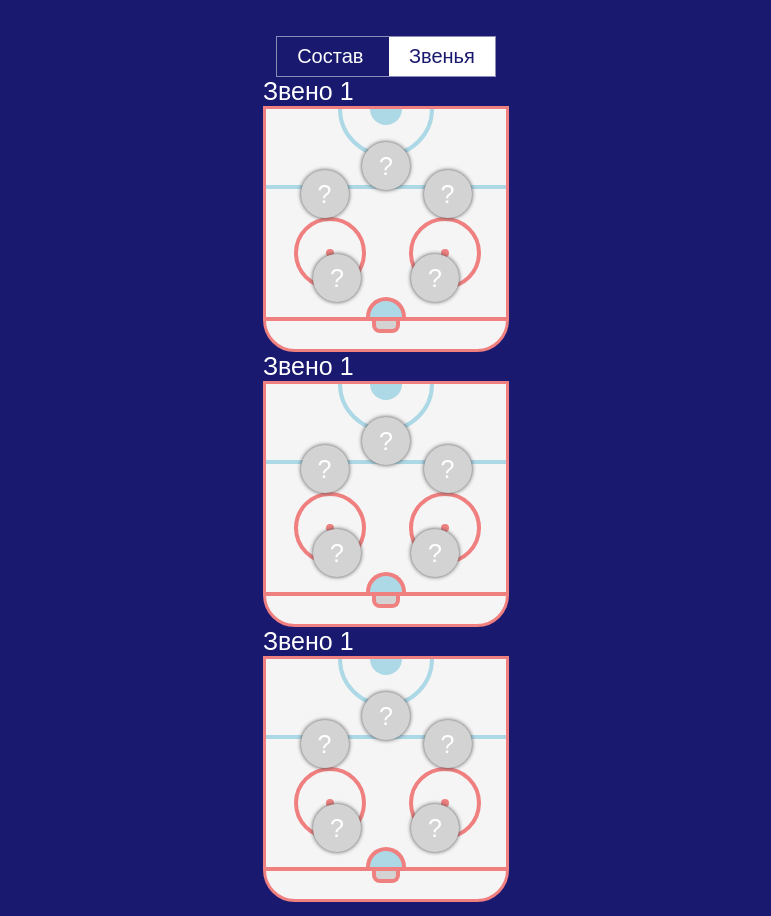
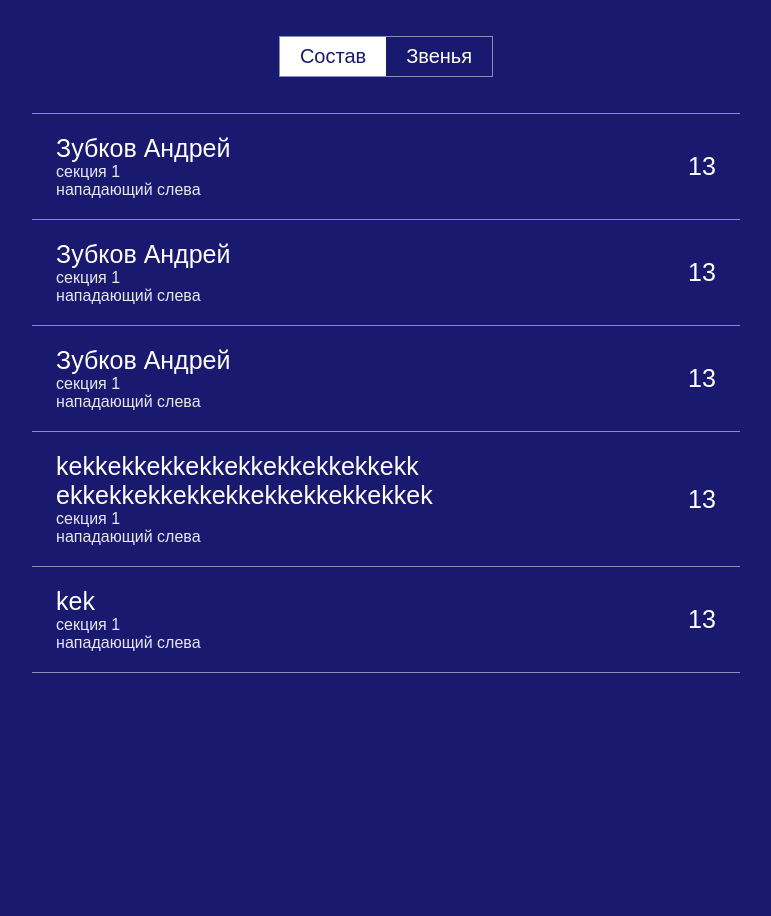
Before and after one commit to crueltycute/hockey-app, a plain HTML site: page index.html in a window 1280 px wide. Shown: the whole page, without its empty margins (254-1025 px from the left). After the commit the page ends 800 px from the top, so only its background shows below. Drawn offline with Linux system fonts and the light colour scheme.

Commit message:
model almost finished

```diff
--- a/index.html
+++ b/index.html
@@ -68,43 +68,68 @@
     </section>
     <header>
         <div class="tabs">
-            <div class="tab">Состав</div>
-            <div class="tab tab__focused">Звенья</div>
+            <div class="tab tab__focused">Состав</div>
+            <div class="tab">Звенья</div>
         </div>
     </header>
-    <section id="tab-players" class="hidden">
+    <section id="tab-players">
         <div class="players">
             <div class="player">
-                <div class="player__name">Гардт Андрей</div>
+                <div class="inline">
+                    <div class="player__name">Зубков Андрей</div>
                     <div class="player__section">секция 1</div>
                     <div class="player__position">нападающий слева</div>
                 </div>
+                <div class="inline">
+                    <div class="player__number">13</div>
+                </div>
+            </div>
             <div class="player">
-                <div class="player__name">Гардт Андрей</div>
+                <div class="inline">
+                    <div class="player__name">Зубков Андрей</div>
                     <div class="player__section">секция 1</div>
                     <div class="player__position">нападающий слева</div>
                 </div>
+                <div class="inline">
+                    <div class="player__number">13</div>
+                </div>
+            </div>
             <div class="player">
-                <div class="player__name">Гардт Андрей</div>
+                <div class="inline">
+                    <div class="player__name">Зубков Андрей</div>
                     <div class="player__section">секция 1</div>
                     <div class="player__position">нападающий слева</div>
                 </div>
+                <div class="inline">
+                    <div class="player__number">13</div>
+                </div>
+            </div>
             <div class="player">
-                <div class="player__name">Гардт Андрей</div>
+                <div class="inline">
+                    <div class="player__name">kekkekkekkekkekkekkekkekkekk ekkekkekkekkekkekkekkekkekkek</div>
                     <div class="player__section">секция 1</div>
                     <div class="player__position">нападающий слева</div>
                 </div>
+                <div class="inline">
+                    <div class="player__number">13</div>
+                </div>
+            </div>
             <div class="player">
-                <div class="player__name">Гардт Андрей</div>
+                <div class="inline">
+                    <div class="player__name">kek</div>
                     <div class="player__section">секция 1</div>
                     <div class="player__position">нападающий слева</div>
                 </div>
+                <div class="inline">
+                    <div class="player__number">13</div>
+                </div>
+            </div>
         </div>
     </section>
-    <section id="tab-units">
+    <section id="tab-units" class="hidden">
         <div class="units">
             <div class="unit">
-                <div>Звено 1</div>
+                <div class="unit-name">Звено 1</div>
                 <div class="modal__content">
                     <div class="map">
                         <div class="map__center_border">
@@ -149,7 +174,7 @@
                 </div>
             </div>
             <div class="unit">
-                <div>Звено 1</div>
+                <div class="unit-name">Звено 2</div>
                 <div class="modal__content">
                     <div class="map">
                         <div class="map__center_border">
@@ -194,7 +219,7 @@
                 </div>
             </div>
             <div class="unit">
-                <div>Звено 1</div>
+                <div class="unit-name">Звено 3</div>
                 <div class="modal__content">
                     <div class="map">
                         <div class="map__center_border">
--- a/static/css/style.css
+++ b/static/css/style.css
@@ -17,14 +17,14 @@ header {
 }
 
 .tabs {
+    display: flex;
+
     margin-top: 36px;
 
     border: 1px solid rgba(255, 255, 255, 0.5);
 }
 
 .tab {
-    display: inline-block;
-
     padding: 8px 20px;
 
     cursor: pointer;
@@ -59,6 +59,10 @@ section {
     border-top: 1px solid rgba(255, 255, 255, 0.5);
 
     cursor: pointer;
+
+    display: flex;
+    align-items: center;
+    justify-content: space-between;
 }
 
 .players .player:last-child {
@@ -72,6 +76,8 @@ section {
 
 .modal__content {
     width: 100%;
+
+    color: white;
 
     display: flex;
     justify-content: center;
@@ -336,3 +342,35 @@ section {
 .hidden {
     display: none;
 }
+
+.units {
+    margin-top: 16px;
+
+    display: flex;
+    justify-content: space-evenly;
+    flex-wrap: wrap;
+
+    max-width: 60%;
+}
+
+.unit {
+    height: fit-content;
+    margin: 16px 32px;
+}
+
+.unit-name {
+    margin: 16px 0;
+}
+
+.inline {
+    display: inline-block;
+}
+
+.player__number {
+    margin-left: 32px;
+}
+
+.player__name {
+    max-width: 600px;
+    overflow: hidden;
+}
--- a/static/js/index.js
+++ b/static/js/index.js
@@ -3,7 +3,7 @@ let tabButtons = document.getElementsByClassName('tab');
 let playersTab = {
     "button": tabButtons[0],
     "section": document.getElementById('tab-players'),
-    "visible": false,
+    "visible": true,
     "updateVisibility": function () {
         this.visible = !this.visible;
 
@@ -26,7 +26,7 @@ let playersTab = {
 let unitsTab = {
     "button": tabButtons[1],
     "section": document.getElementById('tab-units'),
-    "visible": true,
+    "visible": false,
     "updateVisibility": function () {
         this.visible = !this.visible;
 
```
Lines whose indentation alone changed are shown as unchanged.
